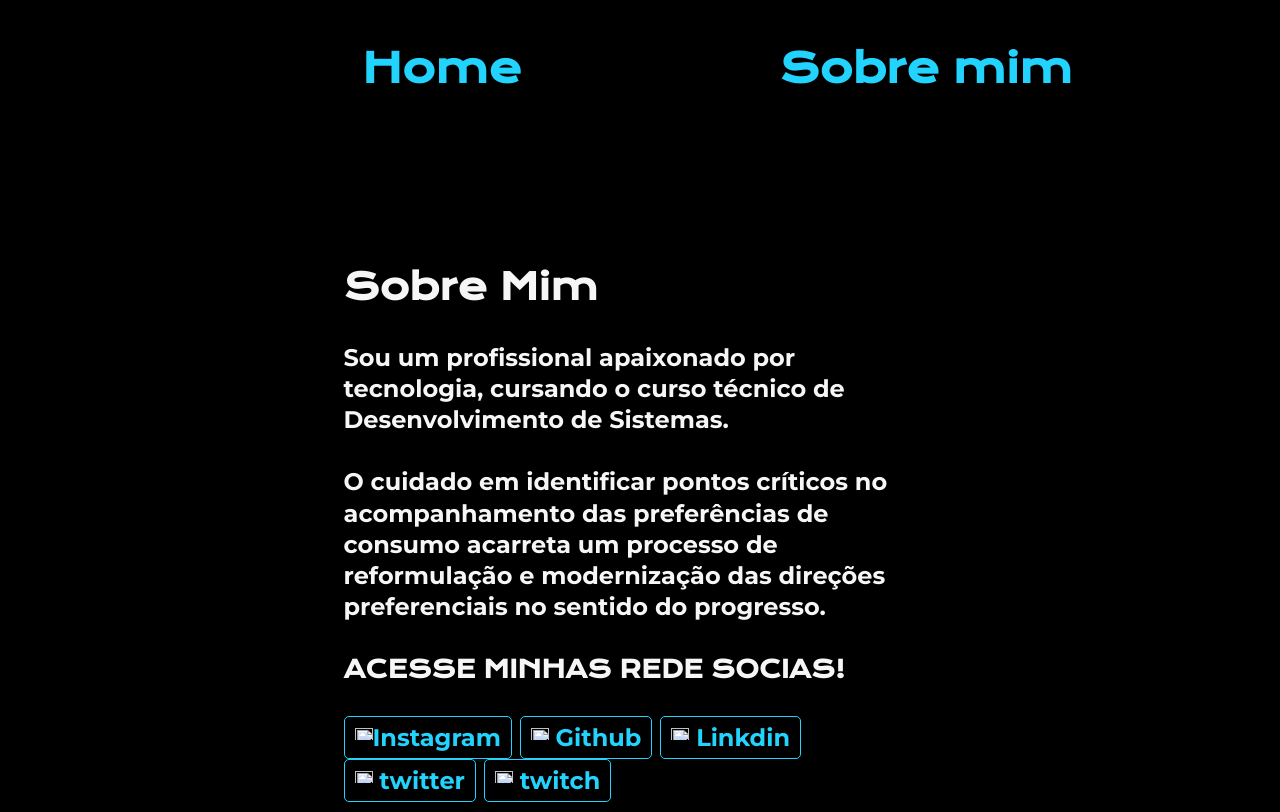
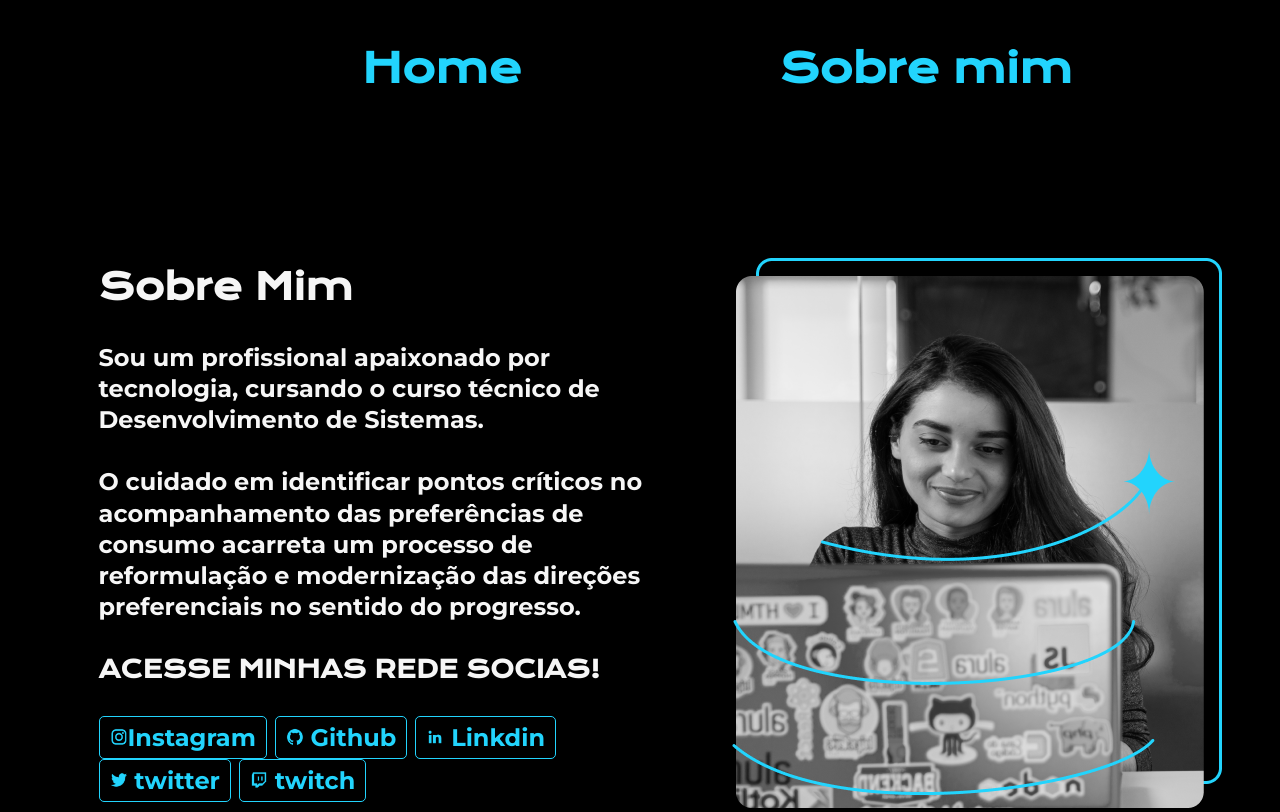
Before and after one commit to Guilhermew01/Portifolios, a plain HTML site: page sobreMim.html in a window 1280 px wide. Shown: the top 812 px of the page. Drawn offline with nearby package versions, Linux system fonts and the light colour scheme.

Commit message:
Update sobreMim.html

```diff
--- a/sobreMim.html
+++ b/sobreMim.html
@@ -24,22 +24,23 @@
                 acarreta um processo de reformulação e modernização das direções preferenciais no sentido do progresso.
             </h4> <br>
              <P>ACESSE MINHAS REDE SOCIAS!</P><BR>
-            <a class="link-site" href="https://www.instagram.com"> <img class="link-img" src="imagens.png/instagram.png"
+            <a class="link-site" href="https://www.instagram.com"> <img class="link-img" src="instagram.png"
                     alt="">Instagram</a>
-            <a class="link-site" href="https://github.com"><img class="link-img" src="imagens.png/github.png" alt="">
+            <a class="link-site" href="https://github.com"><img class="link-img" src="/github.png" alt="">
                 Github</a>
-            <a class="link-site" href="https://br.linkedin.com"><img class="link-img" src="imagens.png/linkedin.png"
+            <a class="link-site" href="https://br.linkedin.com"><img class="link-img" src="linkedin.png"
                     alt=""> Linkdin</a>
-            <a class="link-site" href="https://x.com"><img class="link-img" src="imagens.png/twitter.png" alt="">
+            <a class="link-site" href="https://x.com"><img class="link-img" src="twitter.png" alt="">
                 twitter</a>
-            <a class="link-site" href="https://www.twitch.tv"><img class="link-img" src="imagens.png/twitch.png" alt="">
+            <a class="link-site" href="https://www.twitch.tv"><img class="link-img" src="twitch.png" alt="">
                 twitch</a>
         </section>
-        <img src="imagens.png/imagem.png" alt="">
+        <img src="imagem.png" alt="">
     </main>
     <footer class="rodape">
         <p>Desenvolvido por Guilherme</p>
     </footer>
 </body>
 
+
 </html>
```
